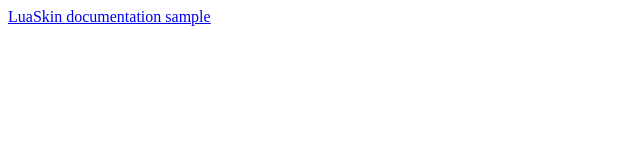
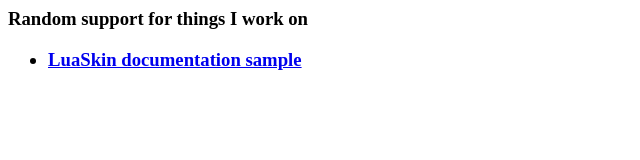
Before and after one commit to asmagill/asmagill.github.io, a plain HTML site: page index.html in a window 1280 px wide. Shown: the whole page, without its empty margins (0-640 px from the left). Drawn offline with Linux system fonts and the light colour scheme.

Commit message:
no markdown by default...

```diff
--- a/index.html
+++ b/index.html
@@ -1 +1,5 @@
-<a href="LuaSkin.md">LuaSkin documentation sample</a>
+<h3>Random support for things I work on<h3>
+
+<ul>
+<li><a href="LuaSkin.html">LuaSkin documentation sample</a>
+</ul>
```
Also changed, not shown: LuaSkin.html (added, +10 -0 lines), 1 other file.
